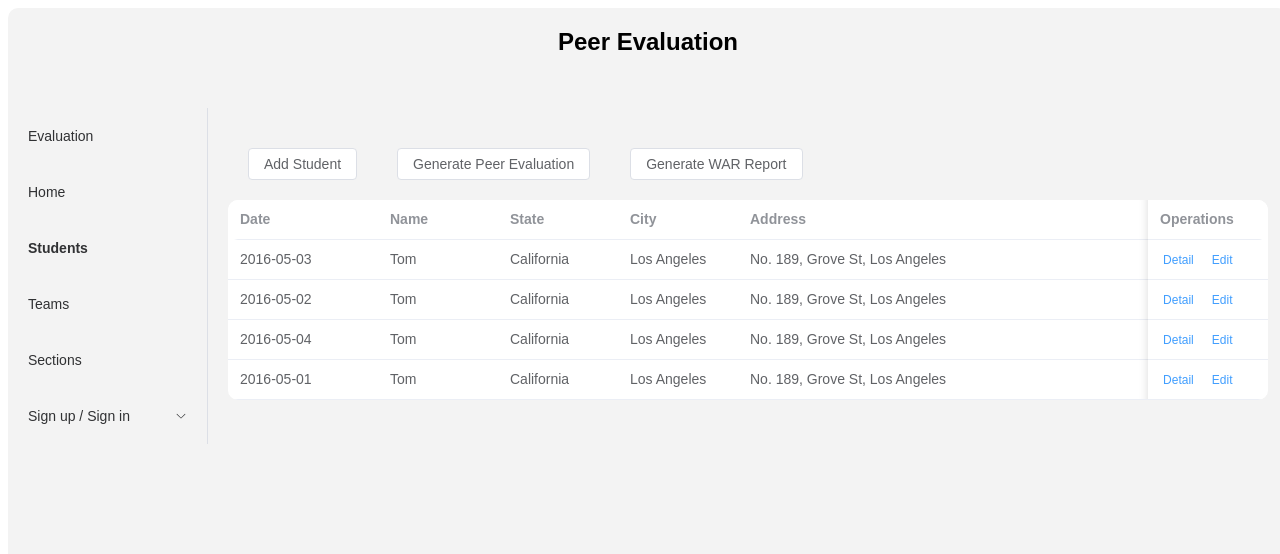
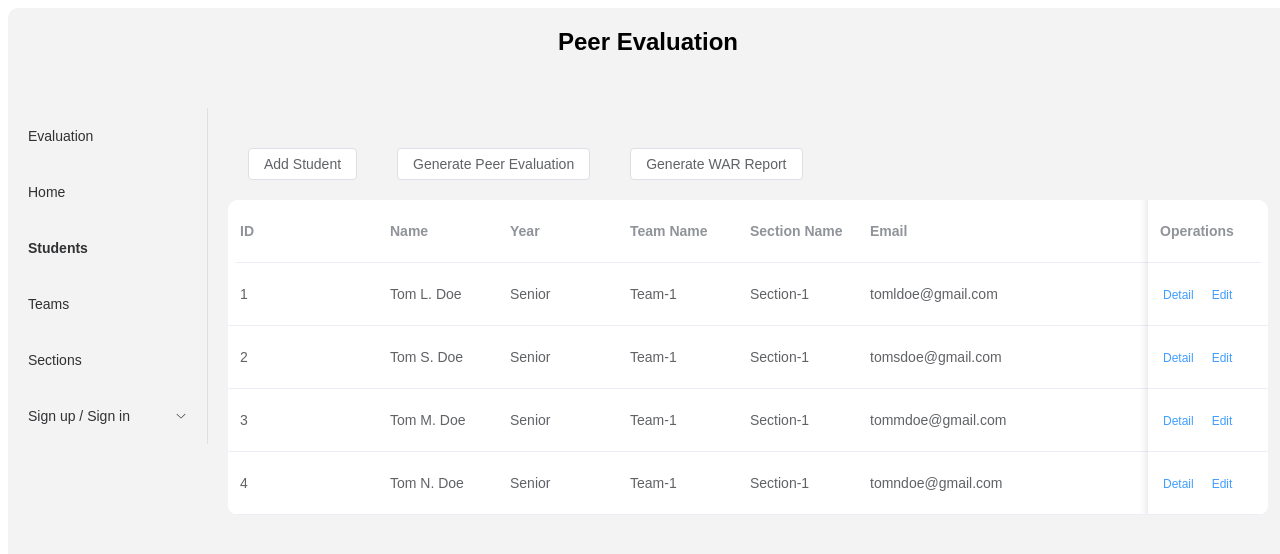
Before and after one commit to Annacjac/peer-evaluation, a Vue app in the folder peer-eval-frontend/: page /student-list in a window 1280 px wide. Shown: the top 554 px of the page. Built offline with nearby package versions, Linux system fonts and the light colour scheme.

Commit message:
fixing student list

```diff
--- a/peer-eval-frontend/src/student/StudentList.vue
+++ b/peer-eval-frontend/src/student/StudentList.vue
@@ -3,12 +3,13 @@
     <el-button style='margin: 20px'>Generate Peer Evaluation</el-button>
     <el-button style='margin: 20px'>Generate WAR Report</el-button>
     <el-table :data="tableData" style="width: 100%">
-      <el-table-column fixed prop="date" label="Date" width="150" />
+      <el-table-column fixed prop="id" label="ID" width="150" />
       <el-table-column prop="name" label="Name" width="120" />
-      <el-table-column prop="state" label="State" width="120" />
-      <el-table-column prop="city" label="City" width="120" />
-      <el-table-column prop="address" label="Address" width="600" />
-      <el-table-column prop="zip" label="Zip" width="120" />
+      <el-table-column prop="year" label="Year" width="120" />
+      <el-table-column prop="teamName" label="Team Name" width="120" />
+      <el-table-column prop="sectionName" label="Section Name" width="120" />
+      <el-table-column prop="email" label="Email" width="300" />
+      <el-table-column prop="generatePeerEvaluation" label="Generate Peer Evaluation" width="120" />
       <el-table-column fixed="right" label="Operations" width="120">
         <template #default>
           <el-button link type="primary" size="small" @click="handleClick">
@@ -27,40 +28,44 @@
 
   const tableData = [
     {
-      date: '2016-05-03',
-      name: 'Tom',
-      state: 'California',
-      city: 'Los Angeles',
-      address: 'No. 189, Grove St, Los Angeles',
-      zip: 'CA 90036',
+      id: '1',
+      name: 'Tom L. Doe',
+      year: 'Senior',
+      teamName: 'Team-1',
+      sectionName: 'Section-1',
+      email: 'tomldoe@gmail.com',
+      generatePeerEvaluation: 'Generate Peer Evaluation',
       tag: 'Home',
     },
     {
-      date: '2016-05-02',
-      name: 'Tom',
-      state: 'California',
-      city: 'Los Angeles',
-      address: 'No. 189, Grove St, Los Angeles',
-      zip: 'CA 90036',
+      id: '2',
+      name: 'Tom S. Doe',
+      year: 'Senior',
+      teamName: 'Team-1',
+      sectionName: 'Section-1',
+      email: 'tomsdoe@gmail.com',
+      generatePeerEvaluation: 'Generate Peer Evaluation',
       tag: 'Office',
     },
     {
-      date: '2016-05-04',
-      name: 'Tom',
-      state: 'California',
-      city: 'Los Angeles',
-      address: 'No. 189, Grove St, Los Angeles',
-      zip: 'CA 90036',
+      id: '3',
+      name: 'Tom M. Doe',
+      year: 'Senior',
+      teamName: 'Team-1',
+      sectionName: 'Section-1',
+      email: 'tommdoe@gmail.com',
+      generatePeerEvaluation: 'Generate Peer Evaluation',
       tag: 'Home',
     },
     {
-      date: '2016-05-01',
-      name: 'Tom',
-      state: 'California',
-      city: 'Los Angeles',
-      address: 'No. 189, Grove St, Los Angeles',
-      zip: 'CA 90036',
-      tag: 'Office',
+      id: '4',
+      name: 'Tom N. Doe',
+      year: 'Senior',
+      teamName: 'Team-1',
+      sectionName: 'Section-1',
+      email: 'tomndoe@gmail.com',
+      generatePeerEvaluation: 'Generate Peer Evaluation',
+      tag: 'Home',
     },
   ]
   </script>
```
